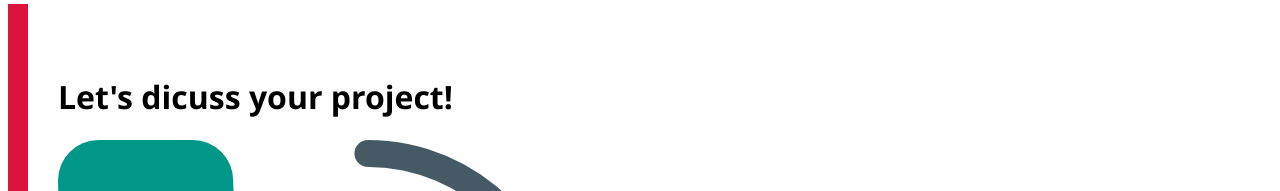
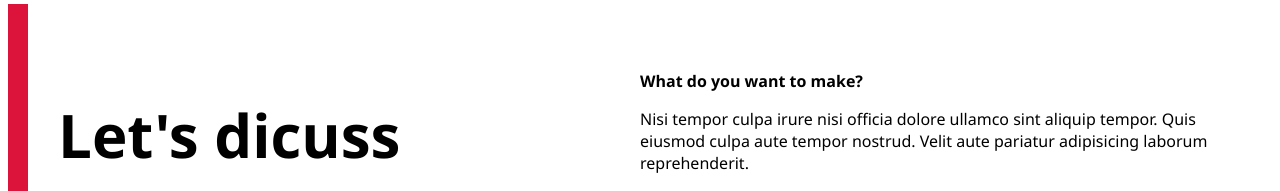
Before and after one commit to JWoltjen/super-duper-parakeet, a React (Create React App) app: page / in a window 1280 px wide. Shown: the part 2609-2800 px from the top of the page. Built offline with nearby package versions, Linux system fonts and the light colour scheme.

Commit message:
create contact information input section on right side

```diff
--- a/src/components/contact/Contact.jsx
+++ b/src/components/contact/Contact.jsx
@@ -38,7 +38,22 @@ function Contact() {
                         </div>
                     </div>
                 </div>
-                <div className="c-right"></div>
+
+
+
+                <div className="c-right">
+                    <p className="c-desc">
+                        <b>What do you want to make?</b>
+                        <p>Nisi tempor culpa irure nisi officia dolore ullamco sint aliquip tempor. Quis eiusmod culpa aute tempor nostrud. Velit aute pariatur adipisicing laborum reprehenderit.</p>
+                    </p>
+                    <form>
+                        <input type="text" placeholder="Name" name="user_name"/>
+                        <input type="text" placeholder="Subject" name="user_subject"/>
+                        <input type="text" placeholder="Email" name="user_email"/>
+                        <textarea rows="5" placeholder="Message" name="message"/>
+                        <button>Submit</button>
+                    </form>
+                </div>
             </div>
         </div>
     )
--- a/src/components/contact/contact.scss
+++ b/src/components/contact/contact.scss
@@ -14,9 +14,31 @@
 
         .c-left {
             flex: 1;
+
+            .c-title {
+                font-size: 60px;
+                width: 80%;
+            }
+
+            .c-info-item {
+                display: flex;
+                align-items: center;
+                margin: 50px 0px;
+                font-weight: 300;
+
+                .c-icon {
+                    width: 30px;
+                    height: 30px;
+                    margin-right: 20px;
+                }
+            }
         }
         .c-right {
             flex: 1;
+
+            .c-desc {
+                font-weight: 200;
+            }
         }
     }
 }
```
Also changed, not shown: 1 other file (tests, documents, lock files or other folders).
